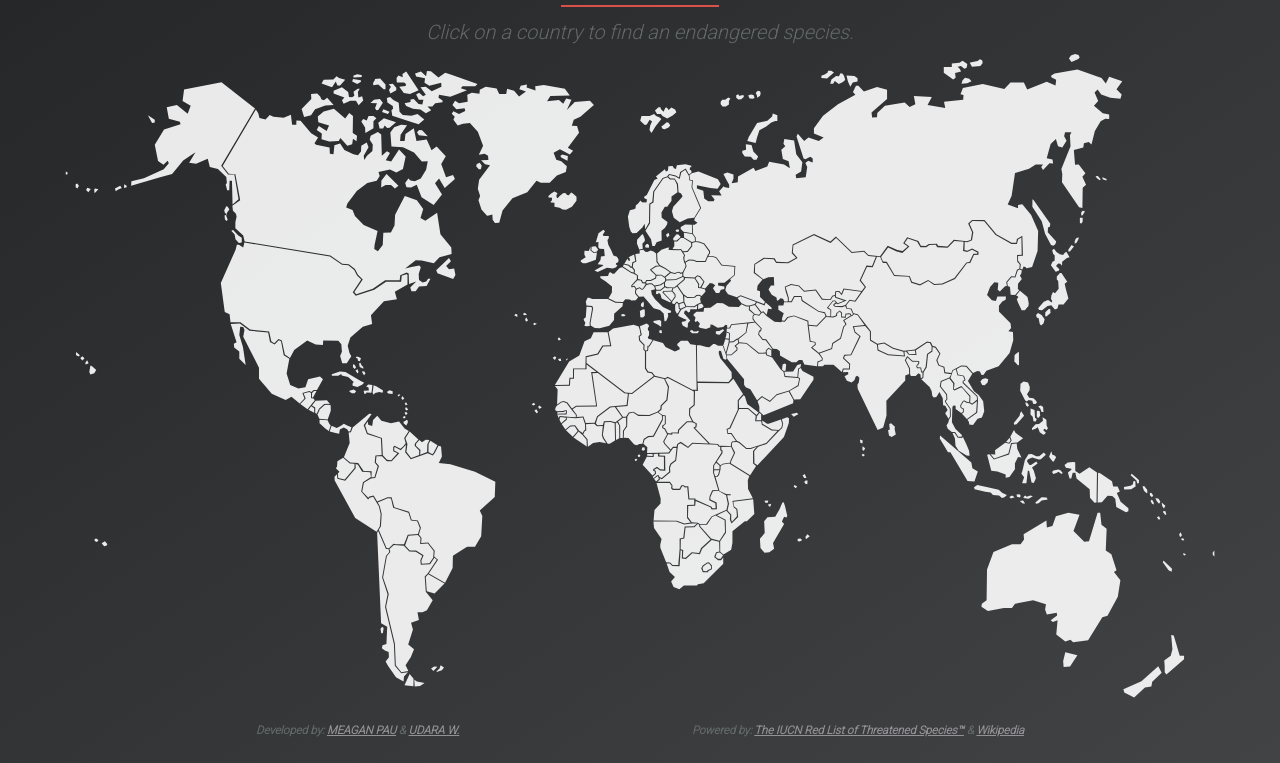
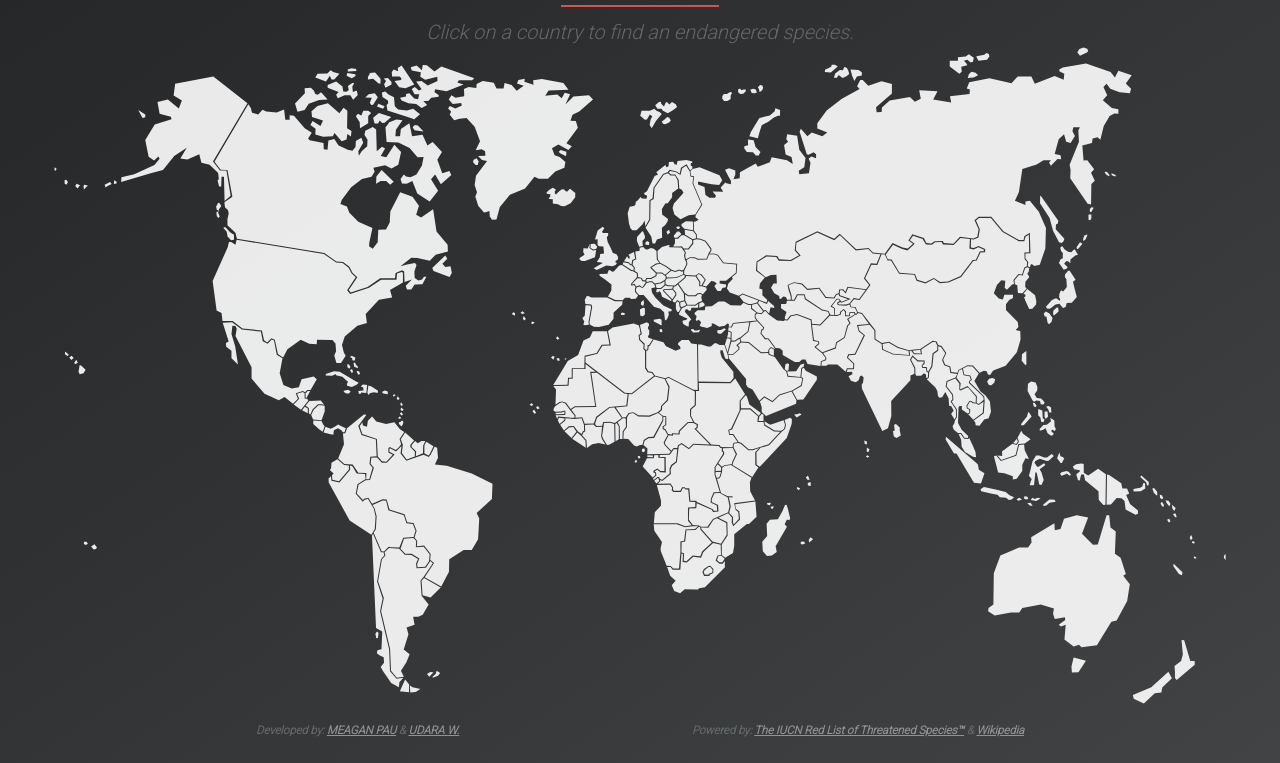
Before and after one commit to meaganpau/endangered-species, a plain HTML site: page index.html in a window 1280 px wide. Shown: the part 108-871 px from the top of the page. Drawn offline with nearby package versions, Linux system fonts and the light colour scheme; files that its build step writes are made by us from their sources.

Commit message:
Update style.scss

```diff
--- a/styles/style.scss
+++ b/styles/style.scss
@@ -15,8 +15,10 @@ header {
 
 main {
 	max-width: 1500px;
-	margin: 0 5%;
+	margin: 0 auto;
 	position: relative;
+	padding-left: 50px;
+	padding-right: 50px;
 }
 
 h1, h2, h3, h4, h5, h6, p {
```
